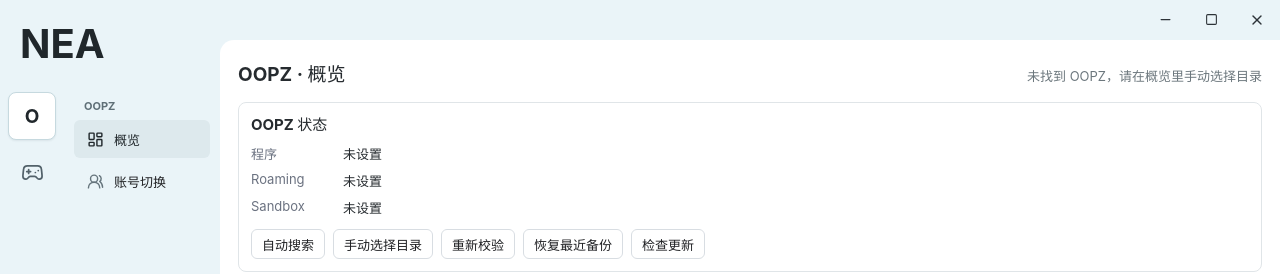
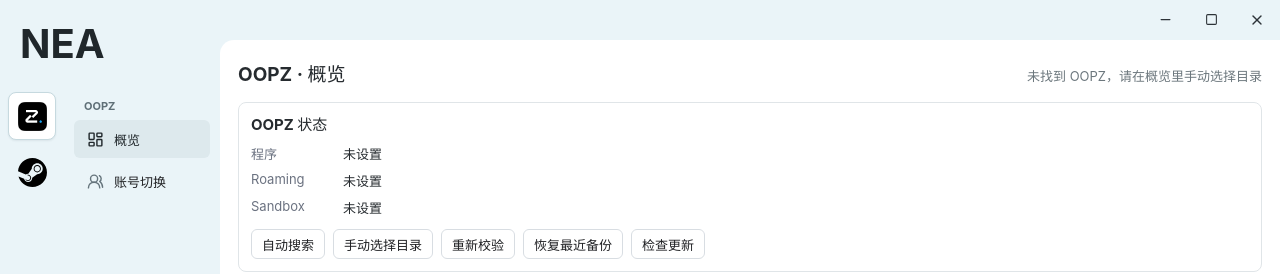
Before and after one commit to M4rkzzz/NEA, a React (Vite) app: page / in a window 1280 px wide. Shown: the top 274 px of the page. Built offline with nearby package versions, Linux system fonts and the light colour scheme.

Commit message:
ui: use official OOPZ and Steam icons

```diff
--- a/src/App.css
+++ b/src/App.css
@@ -124,10 +124,11 @@ button.primary {
   box-shadow: 0 1px 2px rgba(31, 48, 58, 0.08);
 }
 
-.app-glyph {
-  font-size: 19px;
-  line-height: 1;
-  font-weight: 750;
+.app-icon-image {
+  display: block;
+  width: 29px;
+  height: 29px;
+  object-fit: contain;
 }
 
 .window-titlebar {
--- a/src/App.tsx
+++ b/src/App.tsx
@@ -3,7 +3,7 @@ import { invoke } from "@tauri-apps/api/core";
 import { listen } from "@tauri-apps/api/event";
 import { getCurrentWindow } from "@tauri-apps/api/window";
 import { open, save } from "@tauri-apps/plugin-dialog";
-import { Gamepad2, LayoutDashboard, Minus, Square, Trash2, UsersRound, X } from "lucide-react";
+import { LayoutDashboard, Minus, Square, Trash2, UsersRound, X } from "lucide-react";
 import "./App.css";
 
 type AppConfig = {
@@ -831,8 +831,8 @@ function App() {
       <div className="app-layout">
         <aside className="app-rail">
           <nav className="app-list" aria-label="软件切换">
-            <button data-active={activeApp === "oopz"} onClick={() => selectApp("oopz")} aria-label="切换到 OOPZ" title="OOPZ"><span className="app-glyph">O</span></button>
-            <button data-active={activeApp === "steam"} onClick={() => selectApp("steam")} aria-label="切换到 Steam" title="Steam"><Gamepad2 size={23} strokeWidth={1.8} aria-hidden="true" /></button>
+            <button data-active={activeApp === "oopz"} onClick={() => selectApp("oopz")} aria-label="切换到 OOPZ" title="OOPZ"><img className="app-icon-image" src="/oopz-icon.png" alt="" /></button>
+            <button data-active={activeApp === "steam"} onClick={() => selectApp("steam")} aria-label="切换到 Steam" title="Steam"><img className="app-icon-image" src="/steam-icon.svg" alt="" /></button>
           </nav>
         </aside>
         <aside className="sidebar auto-hide-scrollbar" onScroll={showScrollbarWhileScrolling}>
```
Also changed, not shown: public/oopz-icon.png (added), public/steam-icon.svg (added).
